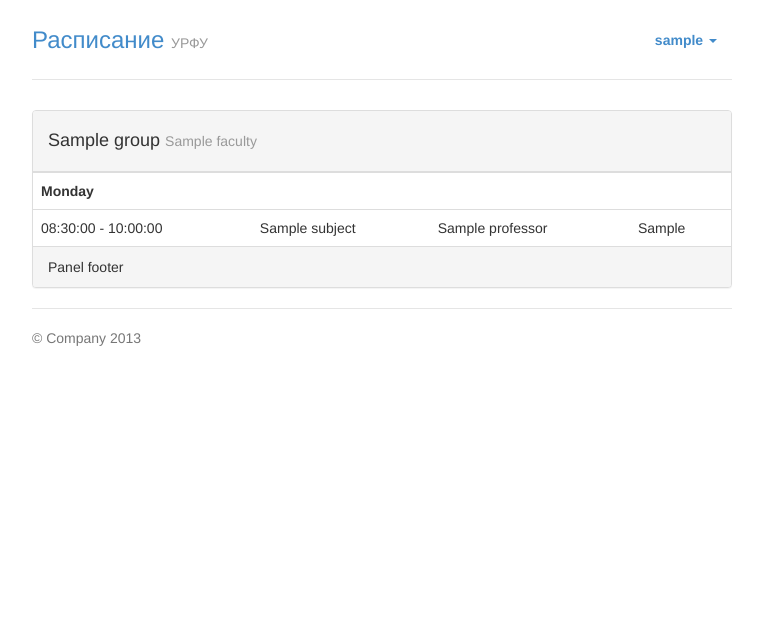
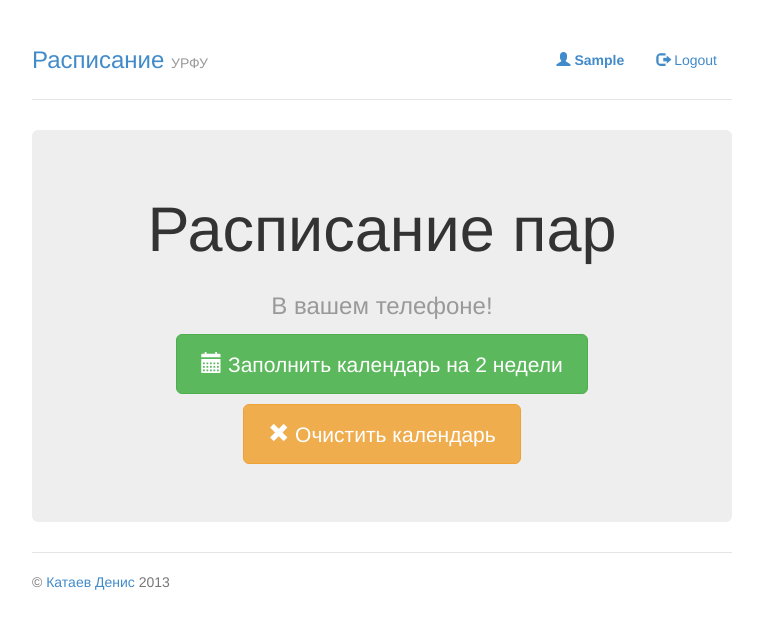
Before and after one commit to kataev/urfu-schedule, a Django app: page / in a window 1280 px wide. Shown: the top 641 px of the page, without its empty margins (258-1021 px from the left). Run offline with Django 3.2, Linux system fonts and the light colour scheme; a user stored in the database is signed in; tables that the repository leaves empty hold one stand-in row (values such as "Sample post"); some libraries are stand-ins or nearby versions.

Commit message:
Сделал выбор группы

```diff
--- a/schedule/parse/forms.py
+++ b/schedule/parse/forms.py
@@ -3,4 +3,4 @@ from .models import Group
 
 
 class GroupSelectForm(forms.Form):
-    group = forms.ModelChoiceField(Group.objects.all(), to_field_name='name')
+    group = forms.ModelChoiceField(Group.objects.all(), to_field_name='name', widget=forms.TextInput())
--- a/schedule/parse/pipeline.py
+++ b/schedule/parse/pipeline.py
@@ -1,4 +1,3 @@
-
 def info(backend, details, response, user=None, is_new=False, social_user=None,
          *args, **kwargs):
     if social_user:
--- a/schedule/parse/views.py
+++ b/schedule/parse/views.py
@@ -1,30 +1,49 @@
-import json
 from django.shortcuts import render, redirect
-from django.http import HttpResponse
+from django.contrib.auth.decorators import login_required
 
-from .models import Group, Faculty
 from .forms import GroupSelectForm
 
 
 def index(request):
+    if not request.user.is_anonymous():
+        if request.user.classes.count():
+            return aindex(request)
+        else:
+            return redirect('select')
+    return render(request, 'index.html')
+
+
+@login_required
+def aindex(request):
+    return render(request, 'aindex.html')
+
+
+@login_required
+def select(request):
     form = GroupSelectForm(request.POST or None)
     if request.method == 'POST' and form.is_valid():
-        request.user.classes.add(form.cleaned_data.get('group'))
-        return redirect('/')
-    else:
-        print form.errors
-    groups = Group.objects.values_list('pk', 'name', 'faculty__name')
-    return render(request, 'index.html', {'groups': groups})
+        request.user.classes.add(form.cleaned_data['group'])
+        request.user.save()
+        return redirect('index')
+    return render(request, 'select.html', {'form': form})
+
+
+@login_required
+def fill(request):
+    request.user.create_events.apply()
+    return redirect('index')
+
+
+@login_required
+def remove(request):
+    for e in request.user.events.all():
+        e.delete_event.apply()
+    return redirect('index')
 
 
 def login(request):
-    return render(request, 'login.html')
+    return redirect('socialauth_begin', backend='google-oauth2')
 
 
 def error(request):
     return render(request, '500.html')
-
-
-def groups(request):
-    queryset = list(Group.objects.filter(name__contains=request.GET.get('q', '')).values_list('pk', 'name', 'faculty'))
-    return HttpResponse(json.dumps(queryset), mimetype="application/json")
--- /dev/null
+++ b/schedule/static/css/typeahead.css
@@ -0,0 +1,65 @@
+body {
+    padding: 40px;
+}
+.twitter-typeahead {
+    width:100%;
+}
+
+.twitter-typeahead .tt-query,
+.twitter-typeahead .tt-hint {
+  margin-bottom: 0;
+}
+
+.tt-dropdown-menu {
+  min-width: 160px;
+  margin-top: 2px;
+  padding: 5px 0;
+  background-color: #fff;
+  border: 1px solid #ccc;
+  border: 1px solid rgba(0,0,0,.2);
+  *border-right-width: 2px;
+  *border-bottom-width: 2px;
+  -webkit-border-radius: 6px;
+     -moz-border-radius: 6px;
+          border-radius: 6px;
+  -webkit-box-shadow: 0 5px 10px rgba(0,0,0,.2);
+     -moz-box-shadow: 0 5px 10px rgba(0,0,0,.2);
+          box-shadow: 0 5px 10px rgba(0,0,0,.2);
+  -webkit-background-clip: padding-box;
+     -moz-background-clip: padding;
+          background-clip: padding-box;
+}
+
+.tt-suggestion {
+  display: block;
+  padding: 3px 20px;
+}
+
+.tt-suggestion.tt-is-under-cursor {
+  color: #fff;
+  background-color: #0081c2;
+  background-image: -moz-linear-gradient(top, #0088cc, #0077b3);
+  background-image: -webkit-gradient(linear, 0 0, 0 100%, from(#0088cc), to(#0077b3));
+  background-image: -webkit-linear-gradient(top, #0088cc, #0077b3);
+  background-image: -o-linear-gradient(top, #0088cc, #0077b3);
+  background-image: linear-gradient(to bottom, #0088cc, #0077b3);
+  background-repeat: repeat-x;
+  filter: progid:DXImageTransform.Microsoft.gradient(startColorstr='#ff0088cc', endColorstr='#ff0077b3', GradientType=0)
+}
+
+.tt-suggestion.tt-is-under-cursor a {
+  color: #fff;
+}
+
+.tt-suggestion p {
+  margin: 0;
+}
+
+.twitter-typeahead .tt-hint {
+    display: block;
+    /*height: 38px;*/
+    padding: 6px 12px;
+    font-size: 14px;
+    line-height: 1.428571429;
+    border: 1px solid transparent;
+}
--- /dev/null
+++ b/schedule/templates/aindex.html
@@ -0,0 +1,15 @@
+{% extends 'index.html' %}
+{% block main %}
+    <div class="jumbotron">
+        <h1>Расписание пар <br>
+            <small>В вашем телефоне!</small>
+        </h1>
+
+        <p><a class="btn btn-lg btn-success" href="{% url 'fill' %}">
+            <span class="glyphicon glyphicon-calendar"></span>
+            Заполнить календарь на 2 недели</a></p>
+        <p><a class="btn btn-lg btn-warning" href="{% url 'remove' %}">
+            <span class="glyphicon glyphicon-remove"></span>
+            Очистить календарь</a></p>
+    </div>
+{% endblock %}
--- a/schedule/templates/index.html
+++ b/schedule/templates/index.html
@@ -3,8 +3,8 @@
 <head>
     <meta charset="utf-8">
     <meta name="viewport" content="width=device-width, initial-scale=1.0">
-    <meta name="description" content="">
-    <meta name="author" content="">
+    <meta name="description" content="urfu-schedule">
+    <meta name="author" content="https://plus.google.com/u/0/101946326841894739802">
 
     <title>Расписание в телефон</title>
 
@@ -13,6 +13,7 @@
 
     <!-- Custom styles for this template -->
     <link href="/static/css/style.css" rel="stylesheet">
+    <link href="/static/css/typeahead.css" rel="stylesheet">
 
     <!-- HTML5 shim and Respond.js IE8 support of HTML5 elements and media queries -->
     <!--[if lt IE 9]>
@@ -27,16 +28,16 @@
     <div class="header">
         <ul class="nav nav-pills pull-right">
             {% if user.is_authenticated %}
-                <li class="dropdown">
-                    <a href="#" class="dropdown-toggle" data-toggle="dropdown">
-                        <strong>{{ user }}</strong> <b class="caret"></b>
-                    </a>
-                    <ul class="dropdown-menu" role='menu'>
-                        <li><a href="{% url "logout" %}">{% trans 'Logout' %}</a></li>
-                    </ul>
-                </li>
+                <li><a href="#">
+                    <span class='glyphicon glyphicon-user'></span>
+                    <strong>{{ user|capfirst }}</strong> </a></li>
+                <li><a href="{% url "logout" %}">
+                    <span class='glyphicon glyphicon-log-out'></span>
+                    {% trans 'Logout' %}</a></li>
             {% else %}
-                <li><a href='{% url "socialauth_begin" 'google-oauth2' %}'>{% trans 'Login' %}</a></li>
+                <li><a href='{% url "login" %}'>
+                    <span class='glyphicon glyphicon-log-in'></span>
+                    {% trans 'Login' %}</a></li>
             {% endif %}
         </ul>
         <h3 class="text-muted"><a href='/'>Расписание</a>
@@ -44,68 +45,59 @@
         </h3>
     </div>
     {% block main %}
-        {% if not user.is_authenticated %}
-            {% include 'promo.html' %}
-        {% else %}
+        <div class="jumbotron">
+            <h1>Расписание пар <br>
+                <small>В вашем телефоне!</small>
+            </h1>
 
-            {% for cl in user.classes.all %}
-                <div class="panel panel-default">
-                    <div class="panel-heading">
-                        <h4>{{ cl.name }}
-                            <small>{{ cl.faculty }}</small>
-                        </h4>
-                    </div>
-                    <table class='table panel-body'>
-                        {% for les in cl.lessons.all %}
-                            {% ifchanged les.day %}
-                                <tr>
-                                <th colspan="5">
-                                        <span style="-webkit-transform: rotate(-90deg);">
-                                            {{ les.get_day_display }}
-                                        </span>
-                                </th>
-                                </tr>
-                            {% endifchanged %}
-                            <tr>
+            <p class="lead">Зарегистрируйтесь и вы сможете дежать расписание своих пар всегда под рукой, в своем
+                телефоне!</p>
+
+            <p><a class="btn btn-lg btn-success" href="{% url 'login' %}">Зарегистрируйтесь сейчас</a></p>
+        </div>
+
+        <div class="row marketing">
+            <div class="col-lg-6">
+                <h4>Оповещения</h4>
+
+                <p>Настраиваемые оповещения прямо в телефон, по sms или на email.</p>
+
+                <h4>Всегда всежее расписание</h4>
+
+                <p>Расписание доставляется к вам с сайта университета!</p>
 
 
-                                <td>{{ les.get_npair_display }}</td>
-                                <td>{{ les.subject }}</td>
-                                <td>{{ les.professor }}</td>
-                                <td>{{ les.room }}</td>
-                            </tr>
-                        {% endfor %}
-                    </table>
-                    <div class="panel-footer">Panel footer</div>
-                </div>
+            </div>
 
+            <div class="col-lg-6">
+                <h4>Subheading</h4>
 
-            {% empty %}
-                <form method='POST'>
-                    {% csrf_token %}
-                    <label for="favorite_team">Группа:</label>
-                    <input type="text" name="group" id="group" list="group_list">
-                    <datalist id='group_list'>
-                        {% for pk, name, faculty in groups %}
-                            <option value='{{ name }}'>{{ faculty }}</option>
-                        {% endfor %}
-                    </datalist>
-                    <button>Сохранить</button>
-                </form>
-            {% endfor %}
+                <p>Donec id elit non mi porta gravida at eget metus. Maecenas faucibus mollis interdum.</p>
 
-        {% endif %}
+                <h4>Subheading</h4>
+
+                <p>Morbi leo risus, porta ac consectetur ac, vestibulum at eros. Cras mattis consectetur purus sit amet
+                    fermentum.</p>
+
+                <h4>Subheading</h4>
+
+                <p>Maecenas sed diam eget risus varius blandit sit amet non magna.</p>
+            </div>
+        </div>
+
     {% endblock %}
 
     <div class="footer">
-        <p>&copy; Company 2013</p>
+        <p>&copy; <a href='https://plus.google.com/u/0/101946326841894739802'>Катаев Денис</a> 2013</p>
     </div>
 
 </div>
 
 <script src="//code.jquery.com/jquery.js"></script>
-
 <script src="/static/js/bootstrap.js"></script>
 <script src="/static/js/typeahead.js"></script>
+<script src="/static/js/hogan-2.0.0.js"></script>
+{% block js %}
+{% endblock %}
 </body>
 </html>
--- a/schedule/urls.py
+++ b/schedule/urls.py
@@ -17,8 +17,23 @@ urlpatterns = patterns('',
 urlpatterns += patterns('schedule.parse.views',
     url(r'^$', 'index', name='index'),
     url(r'^login$', 'login', name='login'),
+
+    url(r'^fill$', 'fill', name='fill'),
+    url(r'^remove$', 'remove', name='remove'),
+
+    url(r'^select$', 'select', name='select'),
+
     url(r'^login/error$', 'error', name='error'),
-    url(r'^groups$', 'groups', name='groups'),
+)
+
+from parse.api import FacultyResource, GroupResource
+from tastypie.api import Api
+
+v1_api = Api(api_name='v1')
+v1_api.register(GroupResource())
+
+urlpatterns += patterns('',
+     (r'^api/', include(v1_api.urls)),
 )
 
 urlpatterns += patterns('django.contrib.auth.views',
```
Also changed, not shown: schedule/parse/api.py (added, +27 -0 lines), schedule/parse/models.py (+16 -8 lines), schedule/settings/common.py (+8 -2 lines), schedule/templates/select.html (added, +37 -0 lines).
